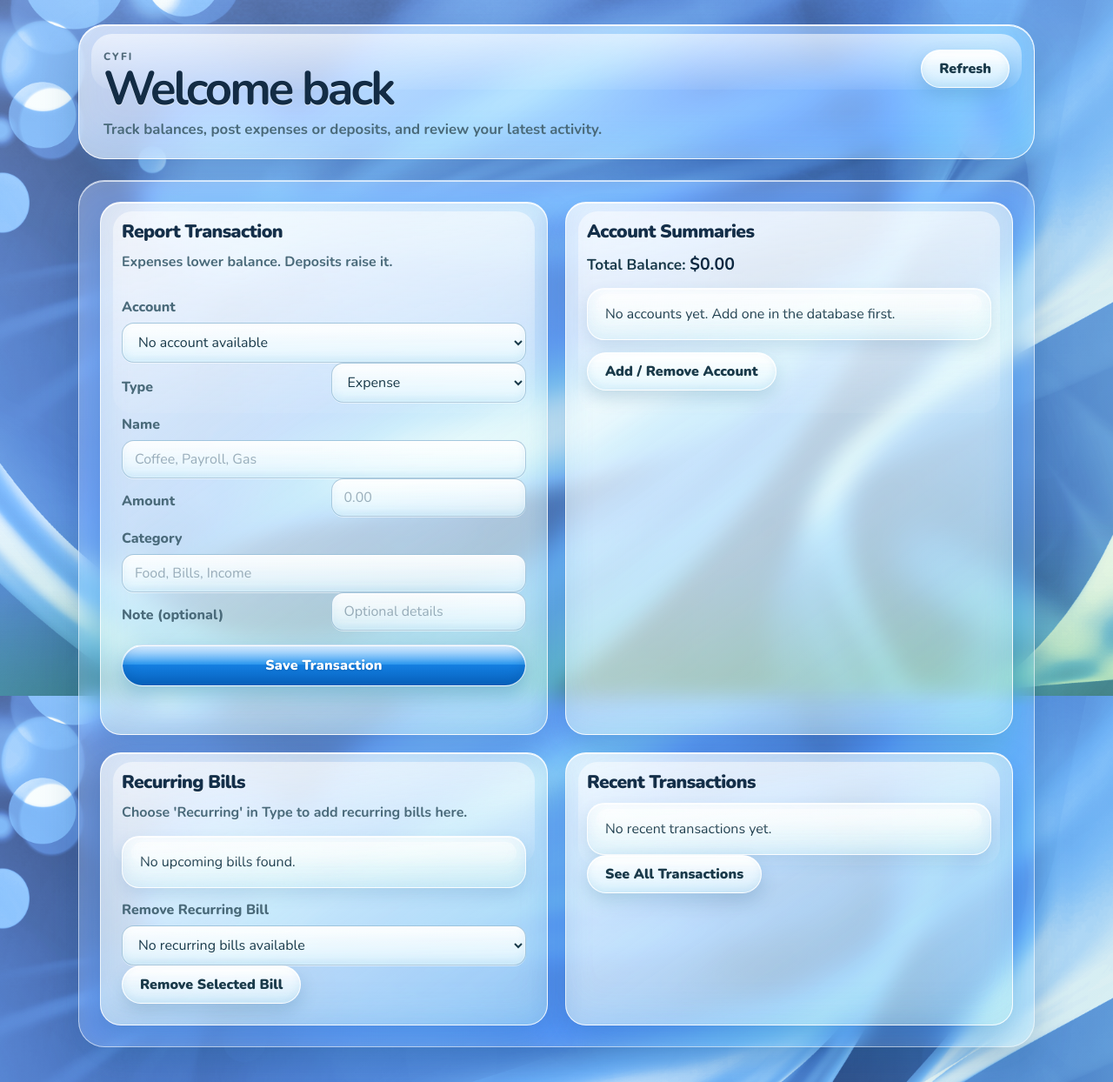
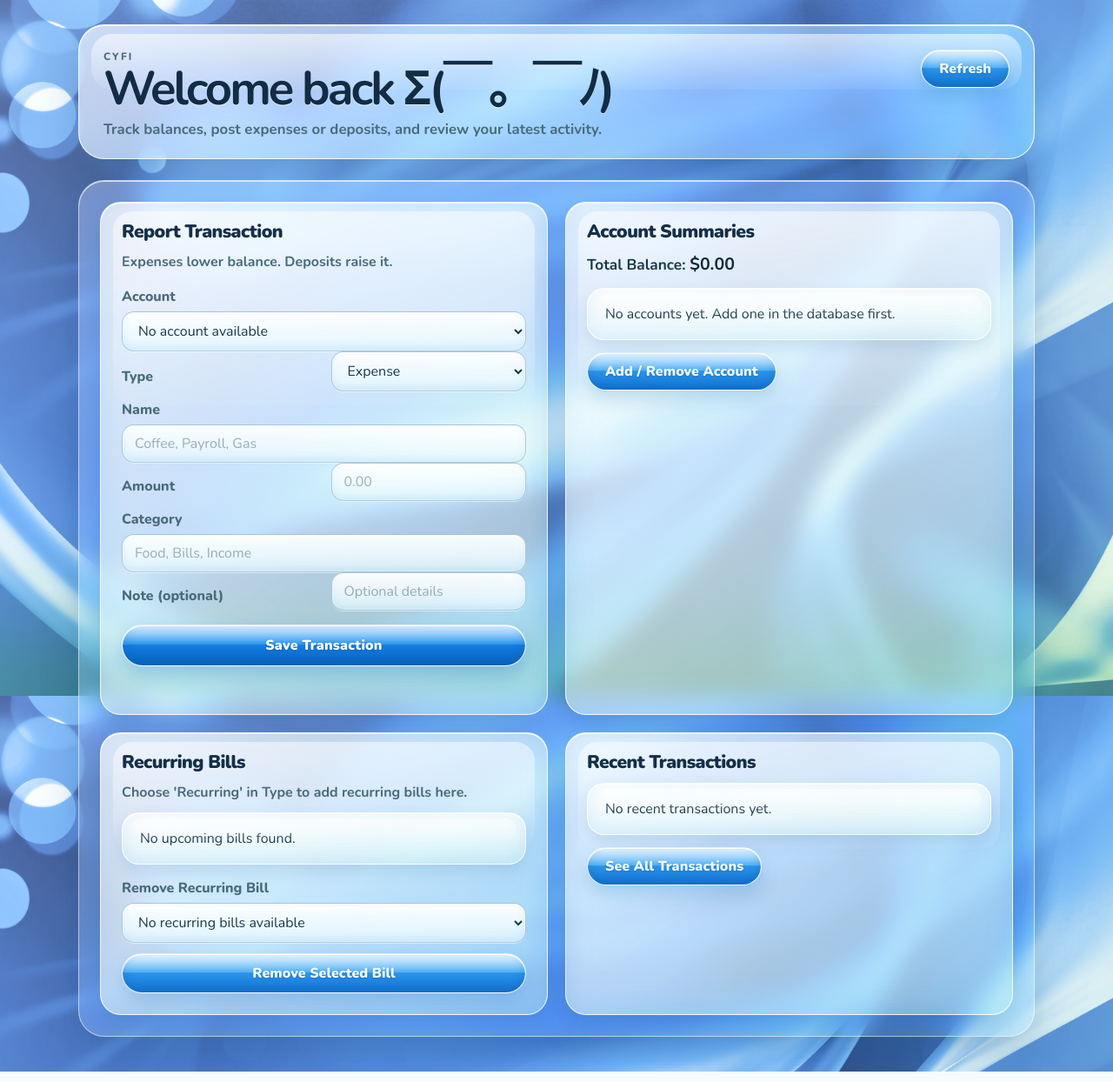
Before and after one commit to setzexe/CyFi, a Flask app: page / in a window 1280 px wide. Shown: the whole page at 87% size. Run offline with Flask 3, Linux system fonts and the light colour scheme; data that the repository does not hold is empty; some libraries are stand-ins or nearby versions.

Commit message:
good stuff...

```diff
--- a/static/dashboard.css
+++ b/static/dashboard.css
@@ -231,7 +231,7 @@ h2 {
 }
 
 .hint {
-  margin: 0 0 16px;
+  margin: 0 0 8px;
   color: var(--muted);
   font-size: 1rem;
   font-weight: 700;
@@ -239,7 +239,7 @@ h2 {
 
 label {
   display: block;
-  margin: 14px 0 7px;
+  margin: 10px 0 6px;
   color: var(--muted);
   font-size: 1rem;
   font-weight: 800;
@@ -263,6 +263,17 @@ textarea {
   font-size: 1rem;
 }
 
+input[type="number"] {
+  appearance: textfield;
+  -moz-appearance: textfield;
+}
+
+input[type="number"]::-webkit-outer-spin-button,
+input[type="number"]::-webkit-inner-spin-button {
+  appearance: none;
+  margin: 0;
+}
+
 input::placeholder,
 textarea::placeholder {
   color: rgba(75,104,122,0.52);
@@ -282,6 +293,7 @@ textarea:focus {
   display: grid;
   grid-template-columns: repeat(2, minmax(0, 1fr));
   column-gap: 16px;
+  row-gap: 0;
   align-items: end;
 }
 
@@ -303,7 +315,7 @@ textarea:focus {
 .primary-btn,
 .secondary-btn,
 .ghost-btn {
-  border: 1px solid rgba(255,255,255,0.82);
+  border: 1px solid rgba(255,255,255,0.88);
   cursor: pointer;
   text-decoration: none;
   font: inherit;
@@ -348,25 +360,30 @@ textarea:focus {
   min-height: 44px;
   padding: 10px 20px;
   border-radius: 999px;
-  color: var(--ink);
+  color: #eff9ff;
+  text-shadow: 0 1px 2px rgba(0, 76, 150, 0.42);
   background:
-    linear-gradient(to bottom, rgba(255,255,255,0.82), rgba(255,255,255,0.08) 45%),
-    linear-gradient(to bottom, rgba(255,255,255,0.92), rgba(226,247,255,0.68));
+    linear-gradient(to bottom, rgba(255,255,255,0.76), rgba(255,255,255,0) 45%),
+    linear-gradient(to bottom, #8fd0ff 0%, #54b1f6 48%, #2b94ea 49%, #1275d7 100%);
   box-shadow:
     inset 0 1px 0 rgba(255,255,255,0.96),
-    inset 0 -4px 10px rgba(43,141,201,0.10),
-    0 9px 20px rgba(23,83,130,0.18);
+    inset 0 -5px 12px rgba(0,64,130,0.18),
+    0 10px 22px rgba(0,93,170,0.20);
 }
 
 .secondary-btn:hover,
 .ghost-btn:hover {
-  filter: brightness(1.04);
+  filter: brightness(1.06) saturate(1.04);
   transform: translateY(-1px);
 }
 
 .ghost-btn {
   height: fit-content;
   align-self: start;
+}
+
+.secondary-btn {
+  min-width: 0;
 }
 
 .total {
@@ -400,6 +417,29 @@ textarea:focus {
 .account-card .secondary-btn,
 .account-card .ghost-btn {
   margin-top: 14px;
+}
+
+.recent-card .secondary-btn {
+  margin-top: 14px;
+}
+
+.bills-card .secondary-btn {
+  width: 100%;
+  display: flex;
+  margin-top: 14px;
+}
+
+.bills-card label {
+  margin-top: 16px;
+}
+
+.bills-card select {
+  margin-bottom: 0;
+}
+
+.bills-card .secondary-btn {
+  min-height: 46px;
+  margin-top: 12px;
 }
 
 .stack {
--- a/templates/dashboard.html
+++ b/templates/dashboard.html
@@ -10,7 +10,7 @@
     <header class="topbar">
       <div>
         <p class="eyebrow">CYFI</p>
-        <h1>Welcome back</h1>
+        <h1>Welcome back Σ(￣。￣ﾉ)</h1>
         <p class="subtitle">Track balances, post expenses or deposits, and review your latest activity.</p>
       </div>
       <button id="refreshBtn" class="ghost-btn" type="button">Refresh</button>
```
